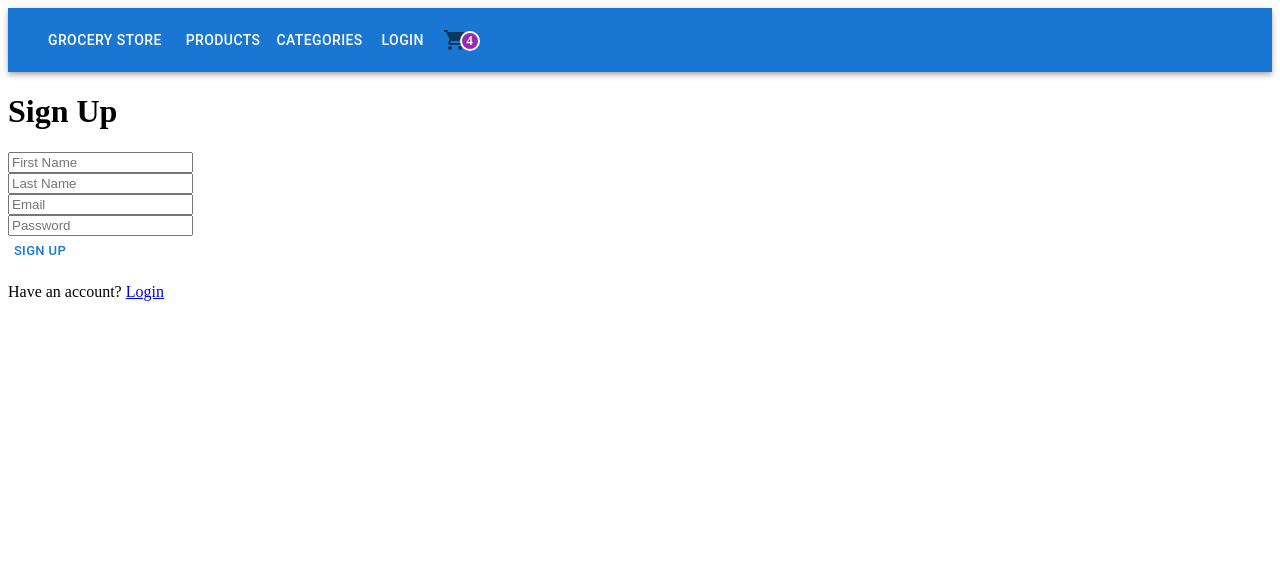
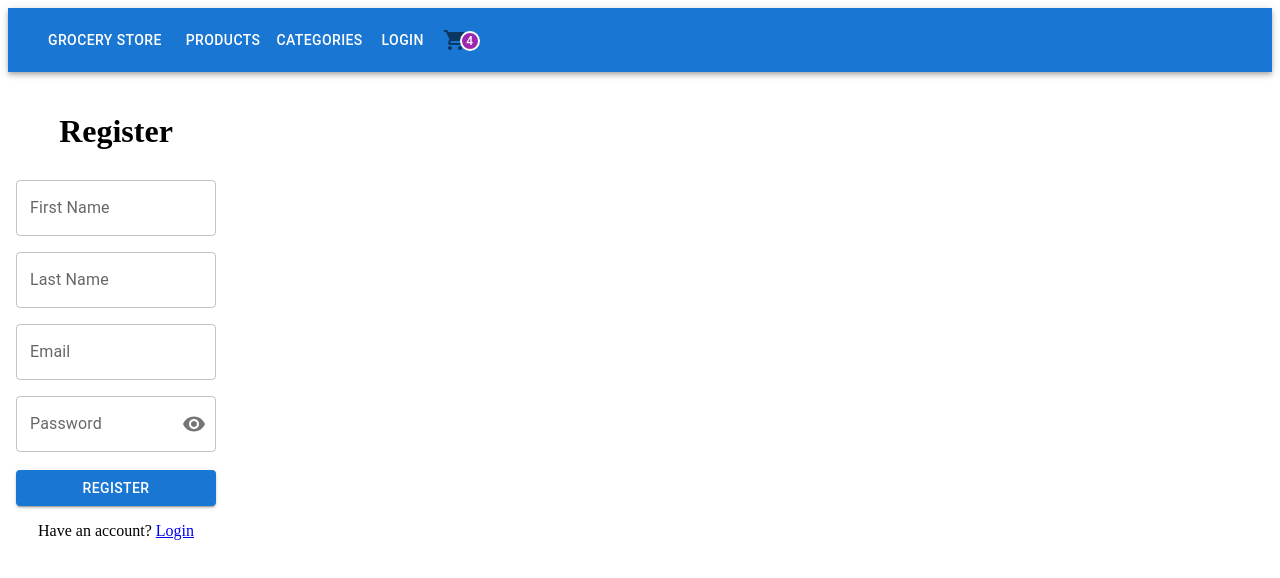
Before and after one commit to mrkrye/eCommerce_FrontEnd, a React (Vite) app: page /register in a window 1280 px wide. Shown: the top 578 px of the page. Built offline with nearby package versions, Linux system fonts and the light colour scheme; no server answers.

Commit message:
edits to login and register componentss

```diff
--- a/src/components/Login.jsx
+++ b/src/components/Login.jsx
@@ -1,35 +1,64 @@
+import * as React from "react";
+import Box from "@mui/material/Box";
+import IconButton from "@mui/material/IconButton";
+import OutlinedInput from "@mui/material/OutlinedInput";
+import InputLabel from "@mui/material/InputLabel";
+import InputAdornment from "@mui/material/InputAdornment";
+import FormControl from "@mui/material/FormControl";
+import Visibility from "@mui/icons-material/Visibility";
+import VisibilityOff from "@mui/icons-material/VisibilityOff";
 import { Link } from "react-router-dom";
 import { Button } from "@mui/material";
+
 export default function Login() {
+  const [showPassword, setShowPassword] = React.useState(false);
+
+  const handleClickShowPassword = () => setShowPassword((show) => !show);
+
+  const handleMouseDownPassword = (event) => {
+    event.preventDefault();
+  };
+
   return (
-    <>
-      <h1>Login</h1>
-      <form>
-        <div>
-          <input
-            type="email"
-            id="exampleInputEmail1"
-            aria-describedby="emailHelp"
-            placeholder="Email"
-            name="email"
+    <Box sx={{ display: "flex", flexWrap: "wrap", textAlign: "center" }}>
+      <div>
+        <h1>Login</h1>
+        <FormControl sx={{ m: 1, width: "25ch" }} variant="outlined">
+          <InputLabel htmlFor="outlined-adornment-password">Email</InputLabel>
+          <OutlinedInput id="outlined-adornment-password" label="Email" />
+        </FormControl>
+        <br />
+        <FormControl sx={{ m: 1, width: "25ch" }} variant="outlined">
+          <InputLabel htmlFor="outlined-adornment-password">
+            Password
+          </InputLabel>
+          <OutlinedInput
+            id="outlined-adornment-password"
+            type={showPassword ? "text" : "password"}
+            endAdornment={
+              <InputAdornment position="end">
+                <IconButton
+                  aria-label="toggle password visibility"
+                  onClick={handleClickShowPassword}
+                  onMouseDown={handleMouseDownPassword}
+                  edge="end"
+                >
+                  {showPassword ? <VisibilityOff /> : <Visibility />}
+                </IconButton>
+              </InputAdornment>
+            }
+            label="Password"
           />
-        </div>
-        <div>
-          <input
-            type="password"
-            id="exampleInputPassword1"
-            placeholder="Password"
-            name="password"
-          />
-        </div>
+          <br />
+          <Button variant="contained" type="submit">
+            Login
+          </Button>
 
-        <Button size="small" type="submit">
-          Login
-        </Button>
-      </form>
-      <p>
-        No account? <Link to="/register">Sign Up</Link>
-      </p>
-    </>
+          <p>
+            No account? <Link to="/register">Sign Up</Link>
+          </p>
+        </FormControl>
+      </div>
+    </Box>
   );
 }
--- a/src/components/Register.jsx
+++ b/src/components/Register.jsx
@@ -1,41 +1,78 @@
+import * as React from "react";
+import Box from "@mui/material/Box";
+import IconButton from "@mui/material/IconButton";
+import OutlinedInput from "@mui/material/OutlinedInput";
+import InputLabel from "@mui/material/InputLabel";
+import InputAdornment from "@mui/material/InputAdornment";
+import FormControl from "@mui/material/FormControl";
+import Visibility from "@mui/icons-material/Visibility";
+import VisibilityOff from "@mui/icons-material/VisibilityOff";
 import { Link } from "react-router-dom";
 import { Button } from "@mui/material";
+
 export default function Register() {
+  const [showPassword, setShowPassword] = React.useState(false);
+
+  const handleClickShowPassword = () => setShowPassword((show) => !show);
+
+  const handleMouseDownPassword = (event) => {
+    event.preventDefault();
+  };
+
   return (
-    <div>
-      <h1>Sign Up</h1>
-      <form>
-        <div>
-          <input type="text" placeholder="First Name" name="firstname" />
-        </div>
-        <div>
-          <input type="text" placeholder="Last Name" name="lastname" />
-        </div>
-        <div>
-          <input
-            type="email"
-            id="exampleInputEmail1"
-            aria-describedby="emailHelp"
-            placeholder="Email"
-            name="email"
+    <Box sx={{ display: "flex", flexWrap: "wrap", textAlign: "center" }}>
+      <div>
+        <h1>Register</h1>
+        <FormControl sx={{ m: 1, width: "25ch" }} variant="outlined">
+          <InputLabel htmlFor="outlined-adornment-password">
+            First Name
+          </InputLabel>
+          <OutlinedInput id="outlined-adornment-password" label="First Name" />
+        </FormControl>
+        <br />
+        <FormControl sx={{ m: 1, width: "25ch" }} variant="outlined">
+          <InputLabel htmlFor="outlined-adornment-password">
+            Last Name
+          </InputLabel>
+          <OutlinedInput id="outlined-adornment-password" label=" Last Name" />
+        </FormControl>
+        <br />
+        <FormControl sx={{ m: 1, width: "25ch" }} variant="outlined">
+          <InputLabel htmlFor="outlined-adornment-password">Email</InputLabel>
+          <OutlinedInput id="outlined-adornment-password" label="Email" />
+        </FormControl>
+        <br />
+        <FormControl sx={{ m: 1, width: "25ch" }} variant="outlined">
+          <InputLabel htmlFor="outlined-adornment-password">
+            Password
+          </InputLabel>
+          <OutlinedInput
+            id="outlined-adornment-password"
+            type={showPassword ? "text" : "password"}
+            endAdornment={
+              <InputAdornment position="end">
+                <IconButton
+                  aria-label="toggle password visibility"
+                  onClick={handleClickShowPassword}
+                  onMouseDown={handleMouseDownPassword}
+                  edge="end"
+                >
+                  {showPassword ? <VisibilityOff /> : <Visibility />}
+                </IconButton>
+              </InputAdornment>
+            }
+            label="Password"
           />
-        </div>
-        <div>
-          <input
-            type="password"
-            id="exampleInputPassword1"
-            placeholder="Password"
-            name="password"
-          />
-        </div>
+          <br />
+          <Button variant="contained" type="submit">
+            Register
+          </Button>
 
-        <Button size="small" type="submit">
-          Sign Up
-        </Button>
-      </form>
-      <p>
-        Have an account? <Link to="/login">Login</Link>
-      </p>
-    </div>
+          <p>
+            Have an account? <Link to="/login">Login</Link>
+          </p>
+        </FormControl>
+      </div>
+    </Box>
   );
 }
--- a/src/components/SingleProduct.jsx
+++ b/src/components/SingleProduct.jsx
@@ -7,7 +7,6 @@
 import CardMedia from "@mui/material/CardMedia";
 import Button from "@mui/material/Button";
 import Typography from "@mui/material/Typography";
-import NavBar from "./NavBar";
 
 function SingleProduct() {
   const nav = useNavigate();
@@ -21,9 +20,6 @@
           <h1>Loading Product...</h1>
         ) : (
           <div>
-            <div>
-              <NavBar/>
-            </div>
             <Card sx={{ maxWidth: 750 }}>
               <CardMedia
                 sx={{ height: 450 }}
```
Lines whose indentation alone changed are shown as unchanged.
